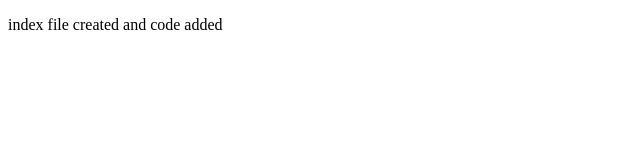
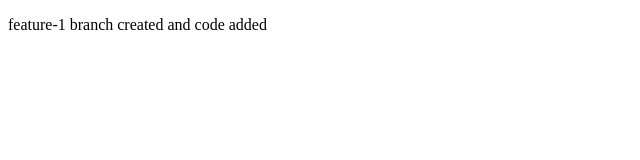
Before and after one commit to Kirtika-Mewara/alpha, a plain HTML site: page index.html in a window 1280 px wide. Shown: the full height of the page, 0-640 px from the left. Drawn offline with Linux system fonts and the light colour scheme.

Commit message:
feature-1 branch created and code added

```diff
--- a/index.html
+++ b/index.html
@@ -3,9 +3,10 @@
 <head>
     <meta charset="UTF-8">
     <meta name="viewport" content="width=device-width, initial-scale=1.0">
-    <title>index.html</title>
+    <title>feature-1</title>
 </head>
 <body>
-    <p>index file created and code added</p>
+
+    <p>feature-1 branch created and code added</p>
 </body>
 </html>
```
